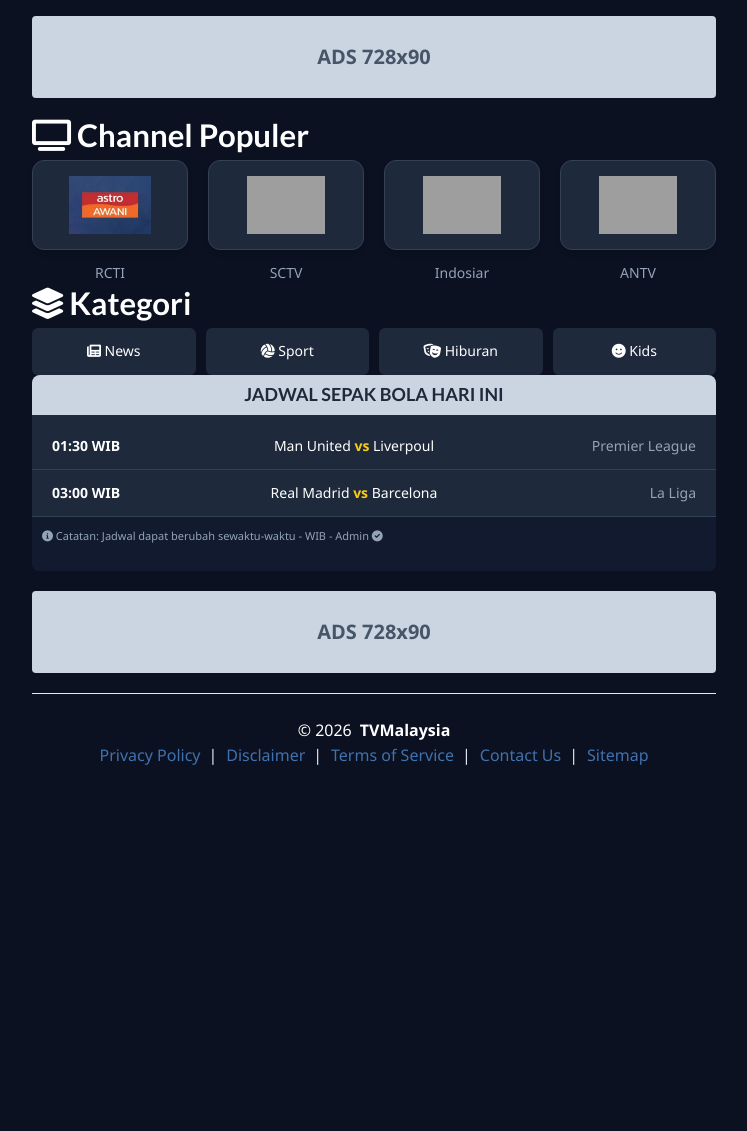
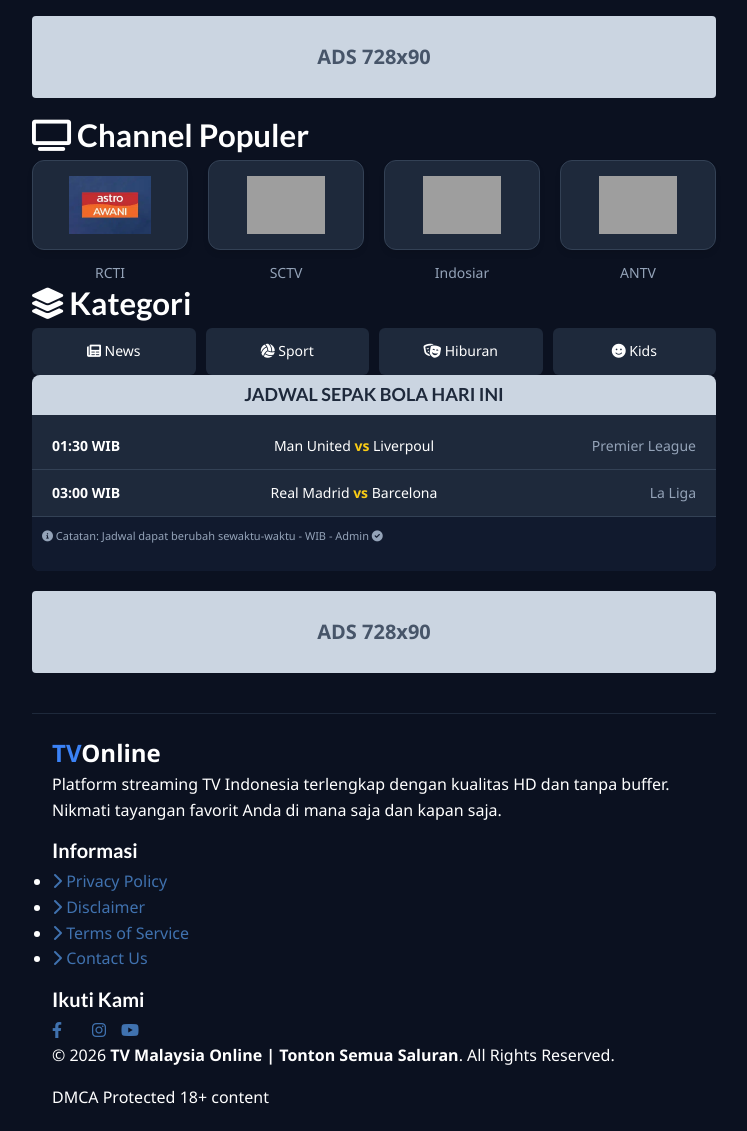
Before and after one commit to blogmega/blog1, a Jekyll site: the page built from index.html, in a window 1280 px wide, cut to the strip 372-1503 px from the top of the page. Shown: the whole strip, without its empty margins (266-1013 px from the left). Built offline with Jekyll 4.4.1, drawn with Linux system fonts in a browser that asks for light colours; before the commit the page ends 1193 px from its top, so only the background shows below that; grey boxes are pictures that could not be loaded.

Commit message:
Update footer.html

```diff
--- a/_includes/footer.html
+++ b/_includes/footer.html
@@ -1,22 +1,46 @@
-<footer class="site-footer">
+<footer>
+    <div class="container footer-wrapper">
+        <!-- Bagian 1: Brand & Deskripsi -->
+        <div class="footer-section brand-info">
+            <div class="logo">TV<span>Online</span></div>
+            <p>Platform streaming TV Indonesia terlengkap dengan kualitas HD dan tanpa buffer. Nikmati tayangan favorit Anda di mana saja dan kapan saja.</p>
+        </div>
 
-  <div class="site-copy">&copy; {{ site.time | date: '%Y' }}<span class="site-author">{{ site.author }}</span></div>
+        <!-- Bagian 2: Link Halaman (Sesuai Permintaan Anda) -->
+        <div class="footer-section">
+            <h4>Informasi</h4>
+            <ul class="footer-pages">
+                <li><a href="{{ '/privacy-policy/' | relative_url }}"><i class="fa-solid fa-chevron-right"></i> Privacy Policy</a></li>
+                <li><a href="{{ '/disclaimer/' | relative_url }}"><i class="fa-solid fa-chevron-right"></i> Disclaimer</a></li>
+                <li><a href="{{ '/terms-of-service/' | relative_url }}"><i class="fa-solid fa-chevron-right"></i> Terms of Service</a></li>
+                <li><a href="{{ '/contact/' | relative_url }}"><i class="fa-solid fa-chevron-right"></i> Contact Us</a></li>
+            </ul>
+        </div>
 
- <div class="site-links">
-  <div class="site-contact">
-    <ul>
-      <li><a href="{{ '/privacy-policy/' | relative_url }}">Privacy Policy</a></li>
-      <li><a href="{{ '/disclaimer/' | relative_url }}">Disclaimer</a></li>
-      <li><a href="{{ '/terms-of-service/' | relative_url }}">Terms of Service</a></li>
-      <li><a href="{{ '/contact/' | relative_url }}">Contact Us</a></li>
-      <li><a href="{{ '/sitemap.xml' | absolute_url }}">Sitemap</a></li>
-    </ul>
-  </div>
-</div>
+        <!-- Bagian 3: Sosial Media -->
+        <div class="footer-section">
+            <h4>Ikuti Kami</h4>
+            <div class="social-icons">
+                <a href="#" class="social-box fb"><i class="fa-brands fa-facebook-f"></i></a>
+                <a href="#" class="social-box tw"><i class="fa-brands fa-x-twitter"></i></a>
+                <a href="#" class="social-box ig"><i class="fa-brands fa-instagram"></i></a>
+                <a href="#" class="social-box yt"><i class="fa-brands fa-youtube"></i></a>
+            </div>
+        </div>
+    </div>
 
-  </div>
+    <!-- Bagian Bawah: Copyright -->
+    <div class="footer-bottom">
+        <div class="container bottom-content">
+            <p>&copy; {{ "now" | date: "%Y" }} <strong>{{ site.title }}</strong>. All Rights Reserved. </p>
+            <div class="footer-badges">
+                <span>DMCA Protected</span>
+                <span>18+ content</span>
+            </div>
+        </div>
+    </div>
+</footer>
 
-</footer>
 <!-- site-footer -->
 
 {% if page.syntax %}
```
